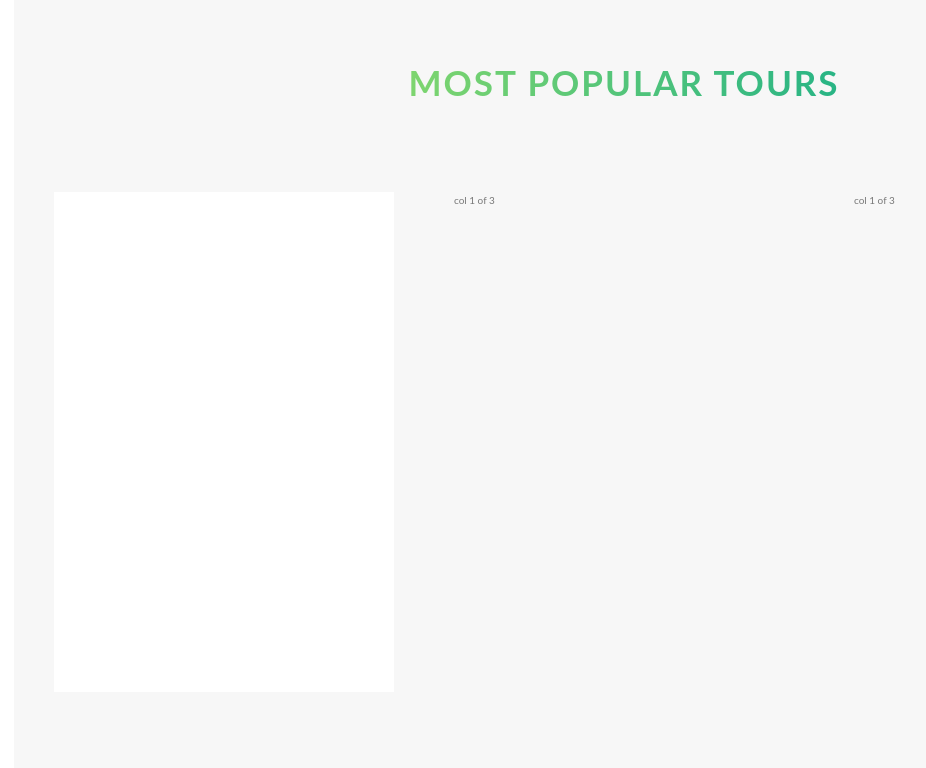
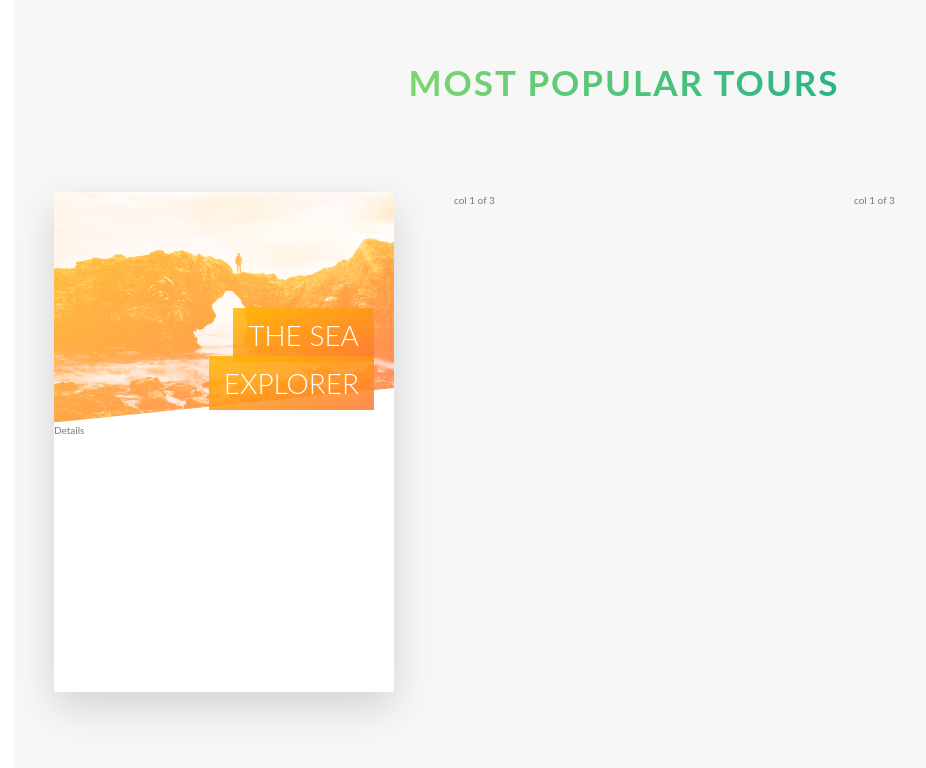
Before and after one commit to iguana-3d/css-advanced, a Next.js app: page / in a window 1280 px wide. Shown: the part 2244-3012 px from the top of the page, without its empty margins (16-942 px from the left). Built offline with nearby package versions, Linux system fonts and the light colour scheme.

Commit message:
card styling pt 2

```diff
--- a/src/pages/header.js
+++ b/src/pages/header.js
@@ -107,7 +107,17 @@ export default function Header(){
                         <div className="col-1-of-3">
                             <div className="card">
                                 <div className="card__side card__side--front">
-                                    Front
+                                    <div className="card__picture card__picture--1">
+                                        &nbsp;
+                                    </div>
+                                    <h4 className="card__heading">
+                                        <span className="card__heading-span card__heading-span--1">
+                                            The sea explorer
+                                        </span>
+                                    </h4>
+                                    <div className="card__details">
+                                        Details
+                                    </div>
                                 </div>
                                 <div className="card__side card__side--back card__side--back-1">
                                     Back
--- a/styles/sass/components/_card.scss
+++ b/styles/sass/components/_card.scss
@@ -1,4 +1,5 @@
 .card {
+    //FUNCTIONALITY
     perspective: 150rem; //Study about
     position: relative;
     height: 50rem;
@@ -6,13 +7,14 @@
     &__side {
         height: 50rem;
         transition: all .8s ease;
-        font-size: 2rem;
-        color: #FFF;
         position: absolute;
         top: 0;
         left: 0;
         width: 100%;
         backface-visibility: hidden; //study about
+        border-radius: .3rem;
+        box-shadow: 0 1.5rem 4rem rgba($color-black, .15);
+        overflow: hidden;
 
         &--front {
             background-color: $color-white;
@@ -28,10 +30,52 @@
     }
 
     &:hover &__side--front {
-        transform: rotateY(180deg);
+        transform: rotateY(-180deg);
     }
 
     &:hover &__side--back {
         transform: rotateY(0);
     }
+
+    //FRONT SIDE STYLING
+    &__picture {
+        background-size: cover;
+        height: 23rem;
+        background-blend-mode: screen;
+        clip-path: polygon(0 0, 100% 0, 100% 85%, 0 100%);
+
+        &--1 {
+            background-image: linear-gradient(to right bottom, $color-secondary-light, $color-secondary-dark),
+             url('/static/images/nat-5.jpg');
+        }
+
+        &--2 {
+            background-image: url('/static/images/nat-5.jpg');
+        }
+
+        &--3 {
+            background-image: url('/static/images/nat-5.jpg');
+        }
+    }
+
+    &__heading {
+        font-size: 2.8rem;
+        font-weight: 300;
+        text-transform: uppercase;
+        text-align: right;
+        color: $color-white;
+        position: absolute;
+        top: 12rem;
+        right: 2rem;
+        width: 75%;
+    }
+
+    &__heading-span {
+        padding: 1rem 1.5rem;
+        box-decoration-break: clone; //study about
+
+        &--1 {
+            background-image: linear-gradient(to right bottom, rgba($color-secondary-light, .85), rgba($color-secondary-dark, .85));
+        }
+    }
 }
```
